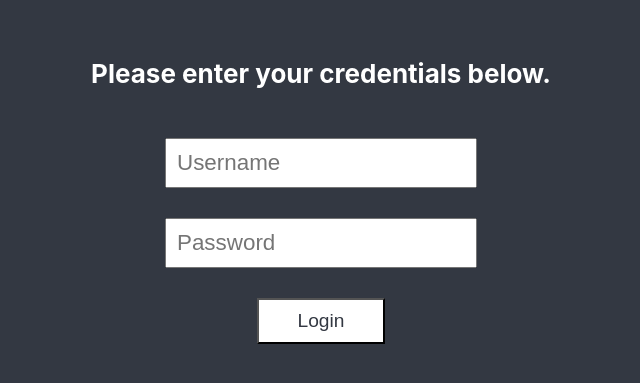
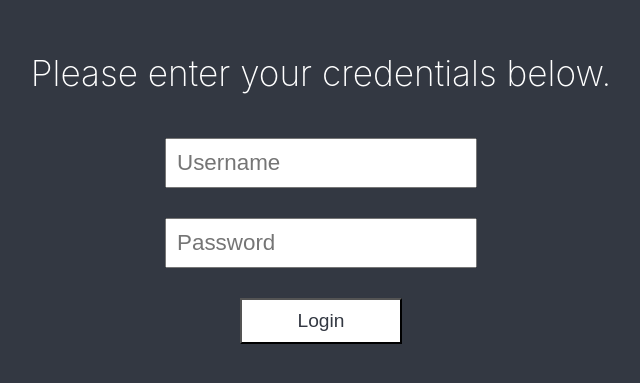
Before and after one commit to careybaldwin02/Security-UI-Front-End, a React (Create React App) app in the folder security/: page / in a window 1280 px wide. Shown: the part 209-592 px from the top of the page, without its empty margins (319-959 px from the left). Built offline with nearby package versions, Linux system fonts and the light colour scheme.

Commit message:
wrapped app in BrowserRouter to enable single page routing

```diff
--- a/security/package.json
+++ b/security/package.json
@@ -5,6 +5,7 @@
   "dependencies": {
     "react": "^16.6.3",
     "react-dom": "^16.6.3",
+    "react-router-dom": "^4.3.1",
     "react-scripts": "2.1.1"
   },
   "scripts": {
--- a/security/src/App.css
+++ b/security/src/App.css
@@ -13,6 +13,11 @@
   justify-content: center;
   font-size: calc(10px + 2vmin);
   color: white;
+}
+
+h2,h4{
+  font-weight: 200;
+  font-size: 2.2rem;
 }
 
 /* styles for login form */
--- a/security/src/LoginPage.js
+++ b/security/src/LoginPage.js
@@ -51,9 +51,9 @@ class LoginPage extends Component {
 
     return (
       <div className="Login">
-      <h4>
+      <h2>
          Please enter your credentials below.
-        </h4>
+        </h2>
         <form onSubmit={this.handleSubmit}>
           {
             this.state.error &&
--- a/security/src/index.js
+++ b/security/src/index.js
@@ -1,10 +1,15 @@
 import React from 'react';
 import ReactDOM from 'react-dom';
+import {BrowserRouter} from 'react-router-dom';
 import './index.css';
 import App from './App';
 import * as serviceWorker from './serviceWorker';
 
-ReactDOM.render(<App />, document.getElementById('root'));
+ReactDOM.render(
+<BrowserRouter>
+<App />
+</BrowserRouter>,
+document.getElementById('root'));
 
 // If you want your app to work offline and load faster, you can change
 // unregister() to register() below. Note this comes with some pitfalls.
```
Also changed, not shown: 1 other file (tests, documents, lock files or other folders).
